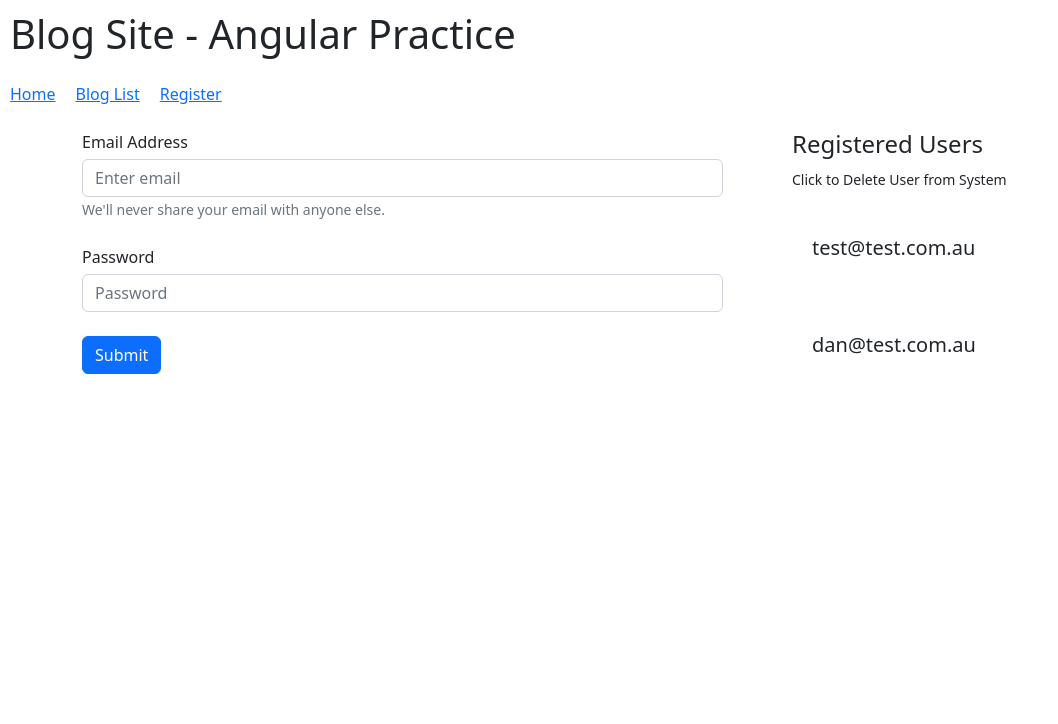
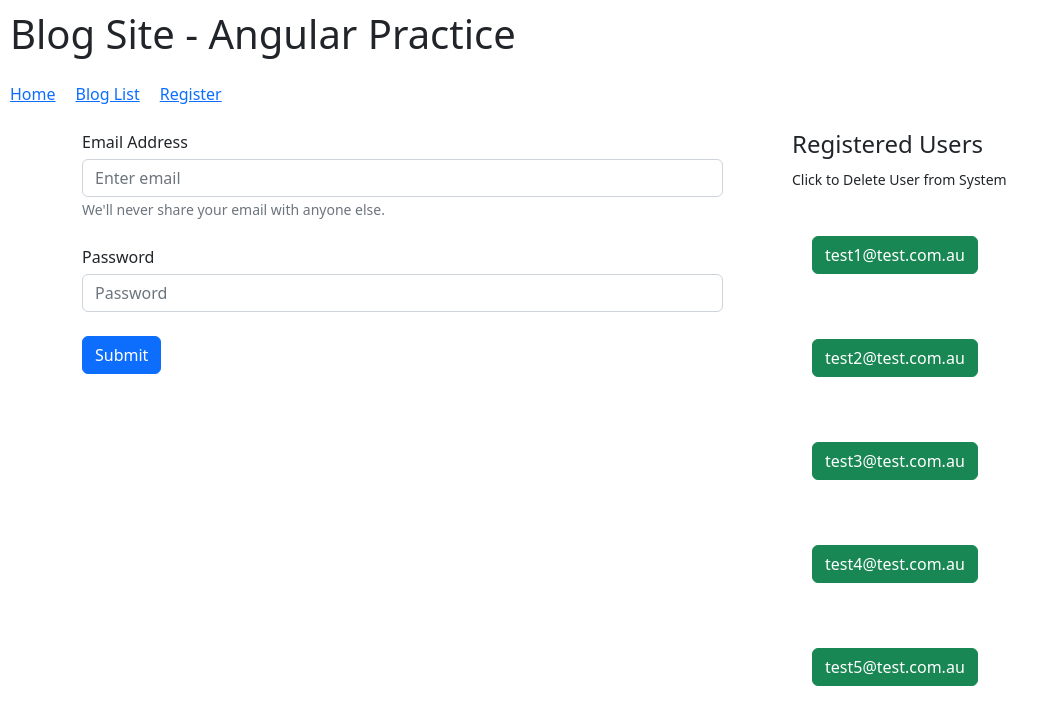
Before and after one commit to dcc7/blog-site-angular, an Angular app: page /register in a window 1280 px wide. Shown: the top 724 px of the page, without its empty margins (0-1058 px from the left). Built offline with nearby package versions, Linux system fonts and the light colour scheme.

Commit message:
fixed user delete function

```diff
--- a/src/app/alert/alert.component.css
+++ b/src/app/alert/alert.component.css
@@ -1,5 +1,5 @@
 * {
-    background-color: navy;
+    background-color: red;
     color: white;
     margin-top: 20px;
 }
--- a/src/app/alert/alert.component.ts
+++ b/src/app/alert/alert.component.ts
@@ -1,4 +1,4 @@
-import { Component, ElementRef, Input, OnInit, ViewChild } from '@angular/core';
+import { Component, ElementRef, EventEmitter, Input, OnInit, Output, ViewChild } from '@angular/core';
 
 @Component({
   selector: 'app-alert',
--- a/src/app/home/home.component.html
+++ b/src/app/home/home.component.html
@@ -6,7 +6,10 @@
             <app-create-blog>
             </app-create-blog>
             <br>
-            <ng-template appPlaceholderDirective></ng-template>
+            <ng-template
+                appPlaceholderDirective
+                >
+            </ng-template>
         </div>
 
         <div class="col-md-4 right-column">
--- a/src/app/home/home.component.ts
+++ b/src/app/home/home.component.ts
@@ -12,6 +12,7 @@ export class HomeComponent implements OnInit, OnDestroy {
 
   blogs: any;
   interval: any
+  count: number = 0;
   @ViewChild(PlaceholderDirectiveDirective, {static: true}) alertHost!: PlaceholderDirectiveDirective;
 
   constructor(
@@ -23,12 +24,15 @@ export class HomeComponent implements OnInit, OnDestroy {
    this.interval = setInterval(() => {
       this.blogs = this.blogService.fetchBlogs().subscribe((blogs) => {
       this.blogs = blogs;
+
+      if (this.blogs.length > 3 && this.count <= 1){
+        this.showAlert();
+      }
+
+      this.count++
     })
-   }, 400)
+   }, 500)
 
-
-
-   this.showAlert();
   }
 
   private showAlert() {
--- a/src/app/registration-form/registration-form.component.html
+++ b/src/app/registration-form/registration-form.component.html
@@ -39,11 +39,12 @@
             <h4>Registered Users</h4>
             <small class="small">Click to Delete User from System</small>
             <div *ngFor="let user of users" class="cards">
-                <h5
+                <button
                     *ngIf="user"
                     #cards
-                    (click)="deleteUser(user.email)">
-                    {{ user.email }}</h5>
+                    class="btn btn-success"
+                    (click)="deleteUser(user.id)">
+                    {{ user.email }}</button>
             </div>
         </div>
     </div>
--- a/src/app/registration-form/registration-form.component.ts
+++ b/src/app/registration-form/registration-form.component.ts
@@ -11,6 +11,7 @@ export class RegistrationFormComponent implements OnInit {
 
   signupForm: FormGroup;
   users: any;
+  id: number;
   @ViewChild('cards') card?: ElementRef;
   get email() { return this.signupForm.get('email'); }
 
@@ -30,16 +31,16 @@ export class RegistrationFormComponent implements OnInit {
 
   }
 
-
   onSubmit() {
     const email = this.signupForm.value.email;
     const password = this.signupForm.value.password;
 
     this.userService.addUser(email, password);
+    console.log('submitted to service');
   }
 
-  deleteUser(email: string) {
-    this.userService.deleteUser(email);
-    this.card?.nativeElement.remove();
+  deleteUser(id: string) {
+    const nid = parseInt(id);
+    this.userService.deleteUser(nid);
   }
 }
--- a/src/app/users.service.ts
+++ b/src/app/users.service.ts
@@ -8,14 +8,18 @@ export class UsersService {
 
   constructor() { }
 
-  users: {email: string, password: string}[] = [
-    {email: 'test@test.com.au', password: "testing"},
-    {email: 'dan@test.com.au', password: 'danning'},
+  users: {id: number, email: string, password: string}[] = [
+    {id: 1, email: 'test1@test.com.au', password: "testing1"},
+    {id: 2, email: 'test2@test.com.au', password: "testing2"},
+    {id: 3, email: 'test3@test.com.au', password: "testing3"},
+    {id: 4, email: 'test4@test.com.au', password: "testing4"},
+    {id: 5, email: 'test5@test.com.au', password: "testing5"},
   ];
 
 
   addUser(email: string, password: string){
-    const userObj = {email: email, password: password};
+    const id = this.users[this.users.length - 1].id + 1;
+    const userObj = {id: id, email: email, password: password};
     this.users.push(userObj);
   }
 
@@ -23,9 +27,9 @@ export class UsersService {
     return this.users;
   }
 
-  deleteUser(email: string){
+  deleteUser(id: number){
     this.users = this.users.filter((user) => {
-      return user.email !== email;
+      return user.id !== id;
     })
   }
 }
```
